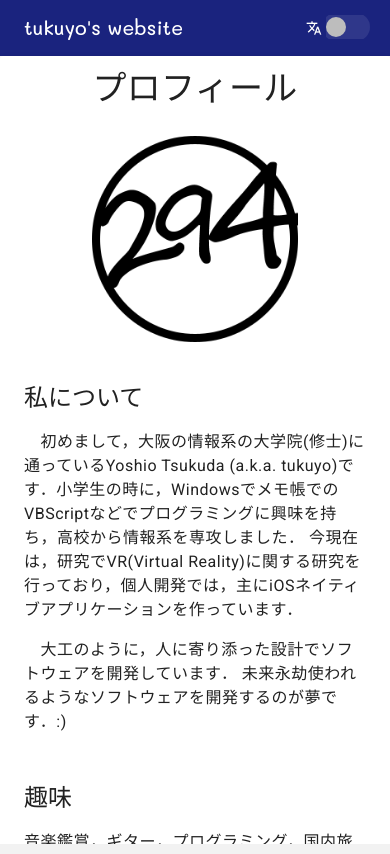
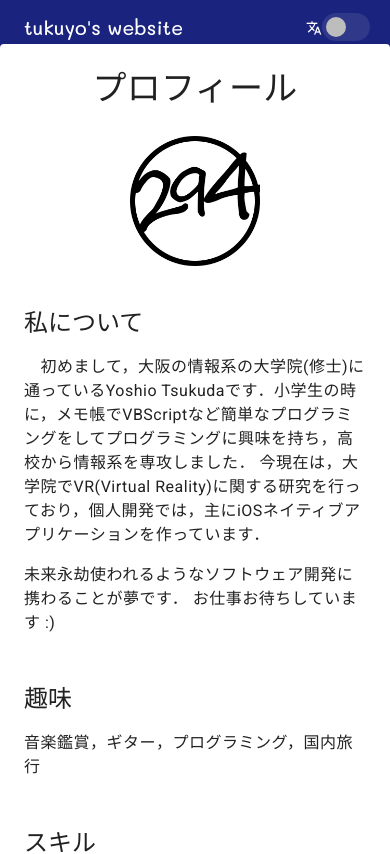
Before and after one commit to tukuyo/tukuyo.github.io, a Vue app in the folder website/: page / in a window 390 px wide. Shown: the top 854 px of the page. Built offline with nearby package versions, Linux system fonts and the light colour scheme; what vue-parallax-js would draw is missing.

Commit message:
correct errors

```diff
--- a/website/src/views/Home.vue
+++ b/website/src/views/Home.vue
@@ -14,11 +14,11 @@
         <v-card-text class="display-1 text-center mb-0 pb-0">
             <p>{{$t("About.title")}}</p>
         </v-card-text>
-        <v-col align="center" cols="12" sm="6" md="6" lg="5">
-          <v-img src="../assets/pic/icon.png" max-height="55%" max-width="55%" contain></v-img>
+        <v-col align="center" cols="16" sm="16" md="6" lg="6">
+          <v-img src="../assets/pic/icon.png" max-height="35%" max-width="35%" contain></v-img>
         </v-col>
 
-        <v-col cols="12" sm="6" md="5" lg="5">
+        <v-col cols="16" sm="12" md="6" lg="5">
           <v-card-text class="mb-0 pb-0">
             <p class="headline mb-0 pb-0">{{$t("About.profile")}}</p>
           </v-card-text>
@@ -77,7 +77,7 @@
         <p class="display-1">{{$t("Works.ios_title")}}</p>
         <v-row>
           <v-col v-for="(item, index) in app_works" :key="index" cols="12" sm="6" md="4" lg="3">
-            <v-badge overlap :value="item.new" icon="mdi-star" color="green" width="300" height="300">
+            <v-badge overlap :value="item.new" icon="mdi-star" color="green">
               <v-card width="250" height="360" @click="go(item.url)" elevation="6">
               <v-img :src="item.pic" height="250"></v-img>
 
@@ -286,11 +286,4 @@
   }
 }
 
-/* smartphone */
-@media only screen and (max-width:768px) {
-  * {
-    overflow: scroll;
-  }
-}
-
 </style>
```
Also changed, not shown: website/src/lib/lang/Translations/EN.js, website/src/lib/lang/Translations/JP.js.
